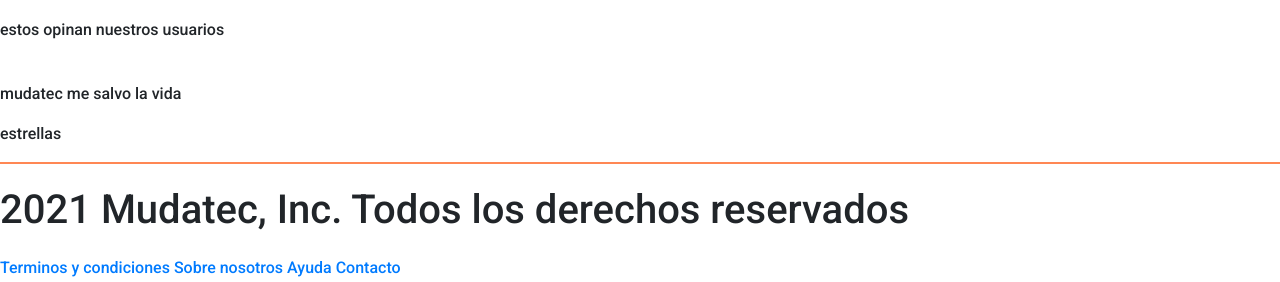
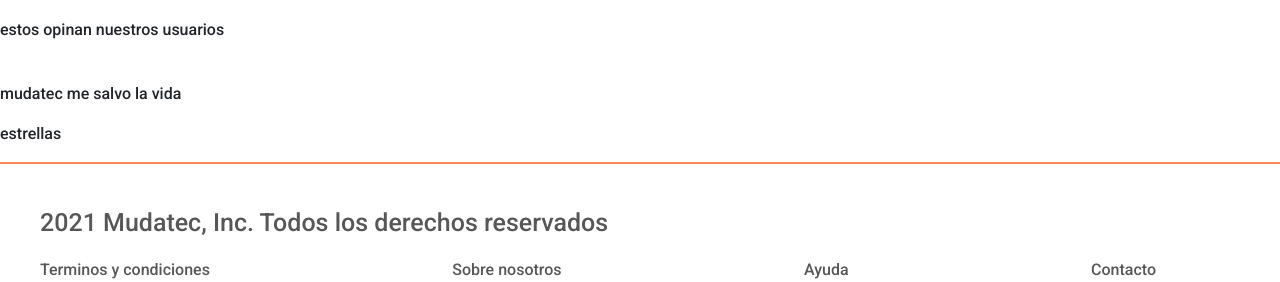
Before and after one commit to alepaez-dev/mudatec_proyecto, a Django app: page / in a window 1280 px wide. Shown: the part 1090-1372 px from the top of the page. Run offline with Django 3.2, Linux system fonts and the light colour scheme; some libraries are stand-ins or nearby versions.

Commit message:
footer completado movil

```diff
--- /dev/null
+++ b/mudatec/static/css/_footer.scss
@@ -0,0 +1,22 @@
+.col {
+  .footer-items {
+    margin-top: 40px;
+    padding-left: 40px;
+    font-family: $roboto-font;
+    color: $acentos-color;
+    p{
+      font-size: 25px;
+      font-weight: $roboto-weight-regular;
+    }
+    .footer-elementos{
+      width: 90%;
+      display: flex;
+      flex-direction: row;
+      justify-content: space-between;
+      a{
+        font-family: $roboto-font;
+        color: $acentos-color;
+      }
+    }
+  }
+}
--- a/mudatec/static/css/footer.css
+++ /dev/null
@@ -1,4 +0,0 @@
-.col .footer-items p {
-  font-size: 40px;
-}
-/*# sourceMappingURL=footer.css.map */
--- a/mudatec/static/css/footer.scss
+++ /dev/null
@@ -1,7 +0,0 @@
-.col {
-  .footer-items {
-    p{
-      font-size: 40px;
-    }
-  }
-}
--- a/mudatec/static/css/style.css
+++ b/mudatec/static/css/style.css
@@ -107,7 +107,34 @@
   font-size: 11px;
 }
 
+.col .footer-items {
+  margin-top: 40px;
+  padding-left: 40px;
+  font-family: "Roboto", sans-serif;
+  color: #585757;
+}
+
 .col .footer-items p {
-  font-size: 40px;
+  font-size: 25px;
+  font-weight: 500;
+}
+
+.col .footer-items .footer-elementos {
+  width: 90%;
+  display: -webkit-box;
+  display: -ms-flexbox;
+  display: flex;
+  -webkit-box-orient: horizontal;
+  -webkit-box-direction: normal;
+      -ms-flex-direction: row;
+          flex-direction: row;
+  -webkit-box-pack: justify;
+      -ms-flex-pack: justify;
+          justify-content: space-between;
+}
+
+.col .footer-items .footer-elementos a {
+  font-family: "Roboto", sans-serif;
+  color: #585757;
 }
 /*# sourceMappingURL=style.css.map */
```
Also changed, not shown: 2 other files.
